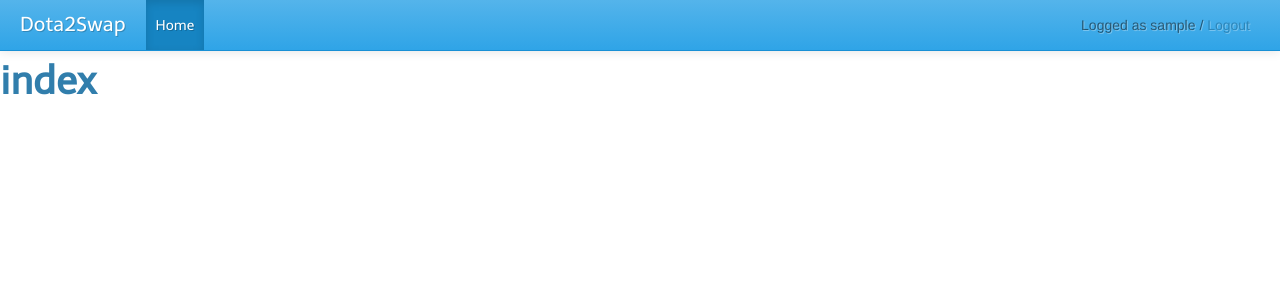
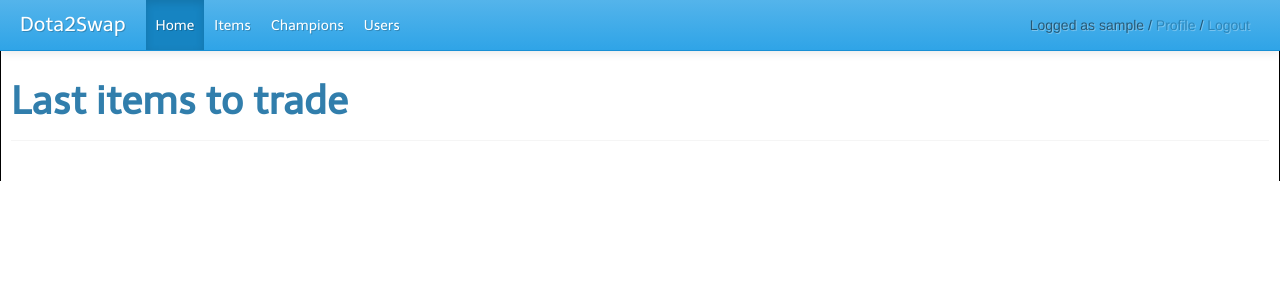
Before and after one commit to rxdazn/django-dota2swap, a Django app: page / in a window 1280 px wide. Shown: the top 300 px of the page. Run offline with Django 3.2, Linux system fonts and the light colour scheme; the visitor is signed in with stand-in values (Sample User, id 1).

Commit message:
Started user profile view

```diff
--- a/accounts/urls.py
+++ b/accounts/urls.py
@@ -2,4 +2,5 @@ from django.conf.urls import patterns, url
 
 urlpatterns = patterns('accounts.views',
     url(r'^logout$', 'logout', name='logout'),
+    url(r'^user/(?P<steam_id>([0-9]+))', 'user_profile', name='user_profile'),
 )
--- a/dota2swap/static/css/d2s.css
+++ b/dota2swap/static/css/d2s.css
@@ -1,13 +1,24 @@
-.menu-image {
+a.menu-image {
     line-height: 46px;
     vertical-align: middle;
 }
 
-.menu-text a {
+p.menu-text a {
     color: rgb(45, 134, 185);
 }
 
-.menu-text a:hover, .menu-text a:focus {
+p.menu-text a:hover, .menu-text a:focus {
     color: rgb(60, 158, 216);
     text-decoration: none;
 }
+
+div#container {
+    padding: 10px;
+    border-left: 1px solid black;
+    border-right: 1px solid black;
+}
+
+img.profile-avatar {
+    float: left;
+    margin-right: 10px;
+}
--- /dev/null
+++ b/dota2swap/templates/alerts.html
@@ -0,0 +1,10 @@
+{% if messages %}
+    {% for message in messages %}
+        {% if message.tags == 'success' or message.tags == 'error' %}
+            <div class="alert alert-{{ message.tags }} fade in">
+                <button type="button" class="close" data-dismiss="alert">&times;</button>
+                <strong>{{ message.tags|capfirst }}!</strong> {{ message }}
+            </div>
+        {% endif %}
+    {% endfor %}
+{% endif %}
--- a/dota2swap/templates/base.html
+++ b/dota2swap/templates/base.html
@@ -10,19 +10,12 @@
     <body>
         {% include 'menu.html' %}
 
-        {% if messages %}
-            {% for message in messages %}
-                {% if message.tags == 'success' or message.tags == 'error' %}
-                    <div class="alert alert-{{ message.tags }} fade in">
-                        <button type="button" class="close" data-dismiss="alert">&times;</button>
-                        <strong>{{ message.tags|capfirst }}!</strong> {{ message }}
-                    </div>
-                {% endif %}
-            {% endfor %}
-        {% endif %}
+        <div id="container">
+            {% include 'alerts.html' %}
 
-        {% block body %}
-        {% endblock %}
+            {% block body %}
+            {% endblock %}
+        </div>
 
         <script src="{% static 'js/jquery.min.js' %}" type="text/javascript"></script>
         <script src="{% static 'js/bootstrap.min.js' %}" type="text/javascript"></script>
--- a/dota2swap/templates/home.html
+++ b/dota2swap/templates/home.html
@@ -3,5 +3,7 @@
 {% block title %}Home{% endblock %}
 
 {% block body %}
-    <h1>index</h1>
+    <div class="page-header">
+        <h1>Last items to trade</h3>
+    </div>
 {% endblock %}
--- a/dota2swap/templates/menu.html
+++ b/dota2swap/templates/menu.html
@@ -5,9 +5,12 @@
         <a class="brand" href="{% url 'home' %}">Dota2Swap</a>
         <ul class="nav">
             <li class="active"><a href="{% url 'home' %}">Home</a></li>
+            <li><a href="#">Items</a></li>
+            <li><a href="#">Champions</a></li>
+            <li><a href="#">Users</a></li>
         </ul>
         {% if user.is_authenticated %}
-        <p class="navbar-text pull-right menu-text">Logged as {{ user }} / <a href="{% url 'logout' %}">Logout</a></p>
+        <p class="navbar-text pull-right menu-text">Logged as {{ user }} / <a href="{% url 'user_profile' user.steam_id %}">Profile</a> / <a href="{% url 'logout' %}">Logout</a></p>
         {% else %}
         <a class="menu-image pull-right" href="{% url 'socialauth_begin' 'steam' %}"><img src="{% static 'img/steam-login.png' %}" alt="Login with Steam" /></a>
         {% endif %}
```
Also changed, not shown: accounts/templates/user_profile.html (added, +12 -0 lines), accounts/views.py (+12 -0 lines), accounts/models.py (line endings or trailing spaces).
